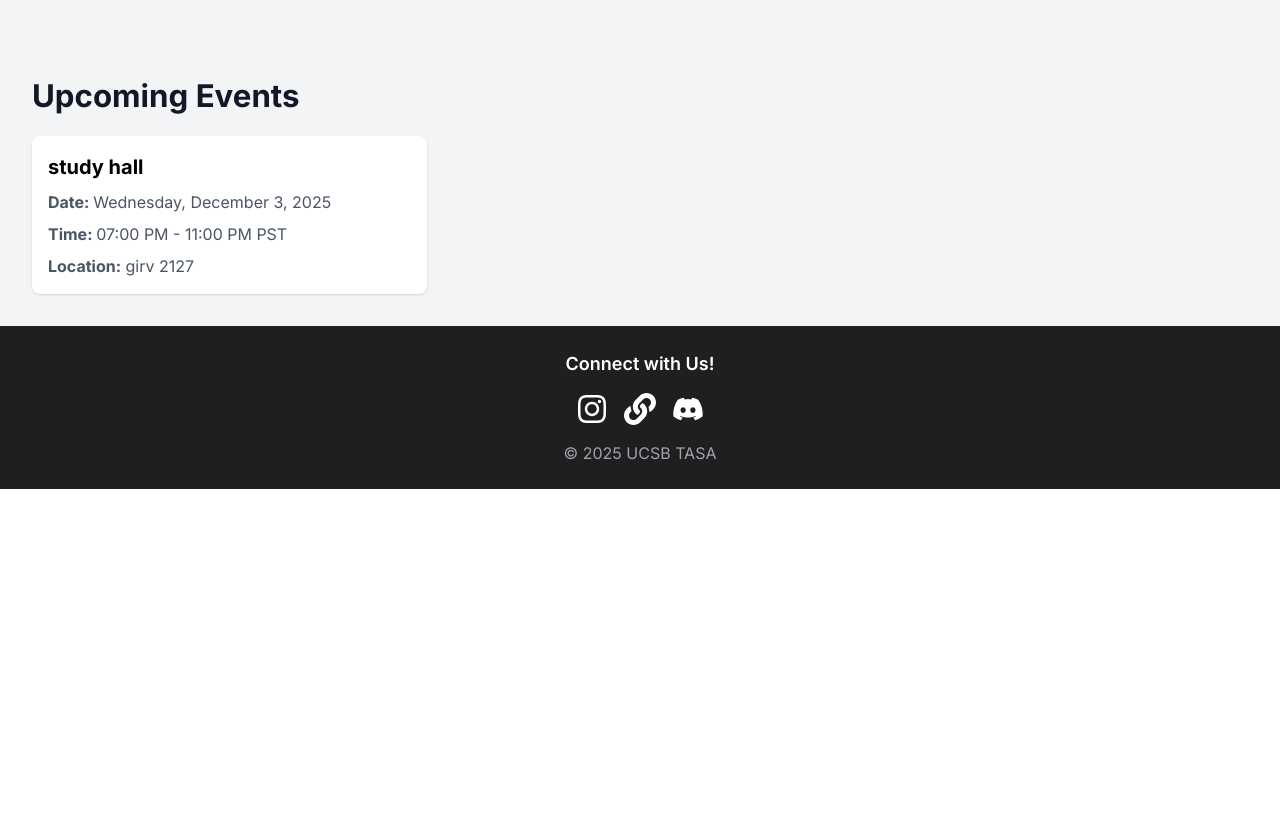
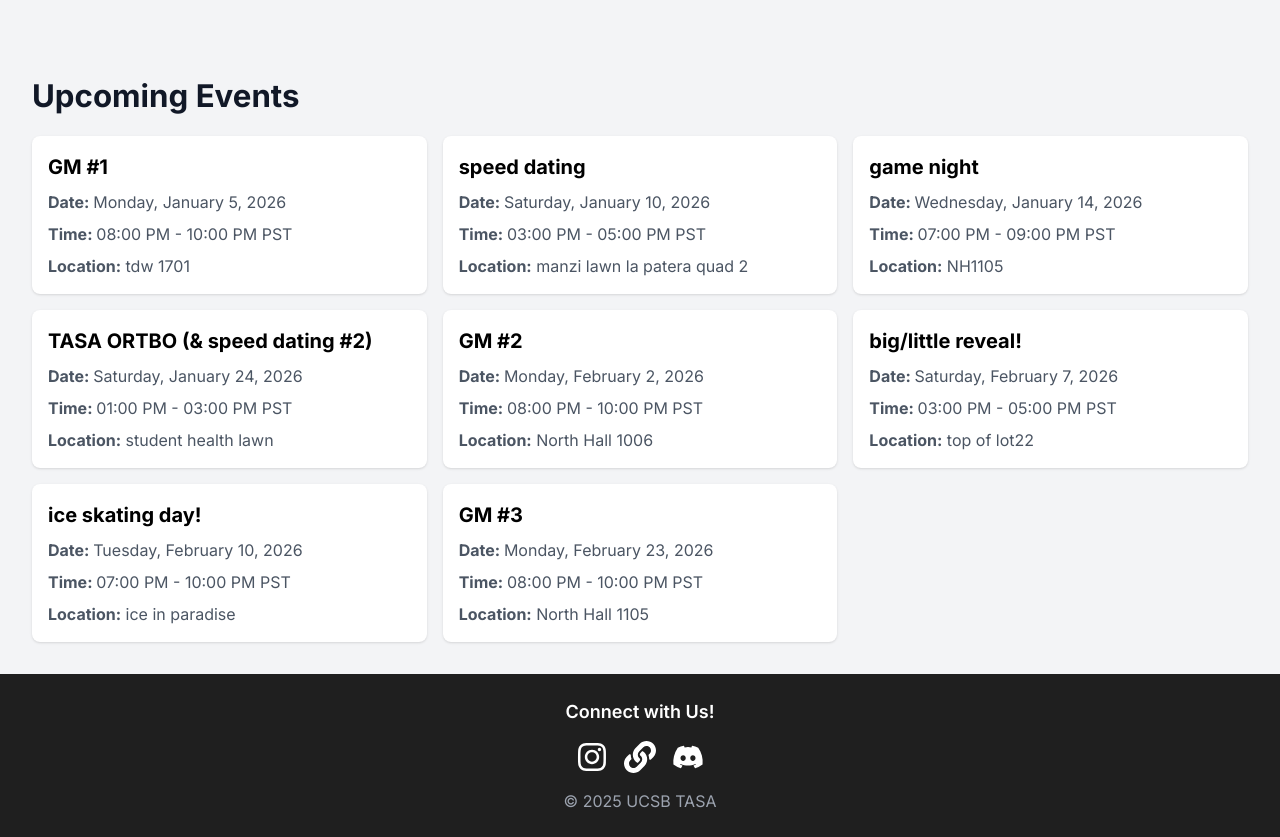
Before and after one commit to UCSBTASA/UCSBTASA.github.io, a Next.js app: page / in a window 1280 px wide. Shown: the part 1380-2217 px from the top of the page. Before the commit the page ends 1869 px from the top, so only its background shows below. Built offline with nearby package versions, Linux system fonts and the light colour scheme.

Commit message:
Update eventData.ts

```diff
--- a/data/eventData.ts
+++ b/data/eventData.ts
@@ -1,13 +1,103 @@
 const events =
 [
   {
-    "title": "study hall",
+    "title": "GM #1",
+    "day of week": "Monday",
+    "date": "2026-01-05",
+    "time": "08:00 PM - 10:00 PM",
+    "start": "08:00 PM",
+    "end": "10:00 PM",
+    "location": "tdw 1701",
+    "customTime": ""
+  },
+  {
+    "title": "speed dating",
+    "day of week": "Saturday",
+    "date": "2026-01-10",
+    "time": "03:00 PM - 05:00 PM",
+    "start": "03:00 PM",
+    "end": "05:00 PM",
+    "location": "manzi lawn la patera quad 2",
+    "customTime": ""
+  },
+  {
+    "title": "game night",
     "day of week": "Wednesday",
-    "date": "2025-12-03",
-    "time": "07:00 PM - 11:00 PM",
+    "date": "2026-01-14",
+    "time": "07:00 PM - 09:00 PM",
     "start": "07:00 PM",
-    "end": "11:00 PM",
-    "location": "girv 2127",
+    "end": "09:00 PM",
+    "location": "NH1105",
+    "customTime": ""
+  },
+  {
+    "title": "winter retreat!!",
+    "day of week": NaN,
+    "date": "TBD",
+    "time": "",
+    "start": "TBD",
+    "end": "TBD",
+    "location": "https://l.messenger.com/l.php?u=https%3A%2F%2Fforms.gle%2Fu1kUNvqn1xfmxDSV6&h=AT1p5uPhzMx5fRLec1JOVH9wWLgLQAbY_r2DnzIIZwkpO7K5U1lRFj6UnRlefUDmIRIntj2ADXOoa2oDOc1ijj4nTjgyd4q_Om4ctciCu7QbvTqinCpLoJ6xZ9vBW6ZqtLFur0aM1bMXRPCq7yFIOA",
+    "customTime": "TBD"
+  },
+  {
+    "title": "TASA ORTBO (& speed dating #2)",
+    "day of week": "Saturday",
+    "date": "2026-01-24",
+    "time": "01:00 PM - 03:00 PM",
+    "start": "01:00 PM",
+    "end": "03:00 PM",
+    "location": "student health lawn",
+    "customTime": ""
+  },
+  {
+    "title": "GM #2",
+    "day of week": "Monday",
+    "date": "2026-02-02",
+    "time": "08:00 PM - 10:00 PM",
+    "start": "08:00 PM",
+    "end": "10:00 PM",
+    "location": "North Hall 1006",
+    "customTime": ""
+  },
+  {
+    "title": "big/little reveal!",
+    "day of week": "Saturday",
+    "date": "2026-02-07",
+    "time": "03:00 PM - 05:00 PM",
+    "start": "03:00 PM",
+    "end": "05:00 PM",
+    "location": "top of lot22",
+    "customTime": ""
+  },
+  {
+    "title": "ice skating day!",
+    "day of week": "Tuesday",
+    "date": "2026-02-10",
+    "time": "07:00 PM - 10:00 PM",
+    "start": "07:00 PM",
+    "end": "10:00 PM",
+    "location": "ice in paradise",
+    "customTime": ""
+  },
+  {
+    "title": "fam dumpling making",
+    "day of week": NaN,
+    "date": "TBD",
+    "time": "",
+    "start": "TBD",
+    "end": "TBD",
+    "location": "tbd",
+    "customTime": "TBD"
+  },
+  {
+    "title": "GM #3",
+    "day of week": "Monday",
+    "date": "2026-02-23",
+    "time": "08:00 PM - 10:00 PM",
+    "start": "08:00 PM",
+    "end": "10:00 PM",
+    "location": "North Hall 1105",
     "customTime": ""
   }
 ];
```
